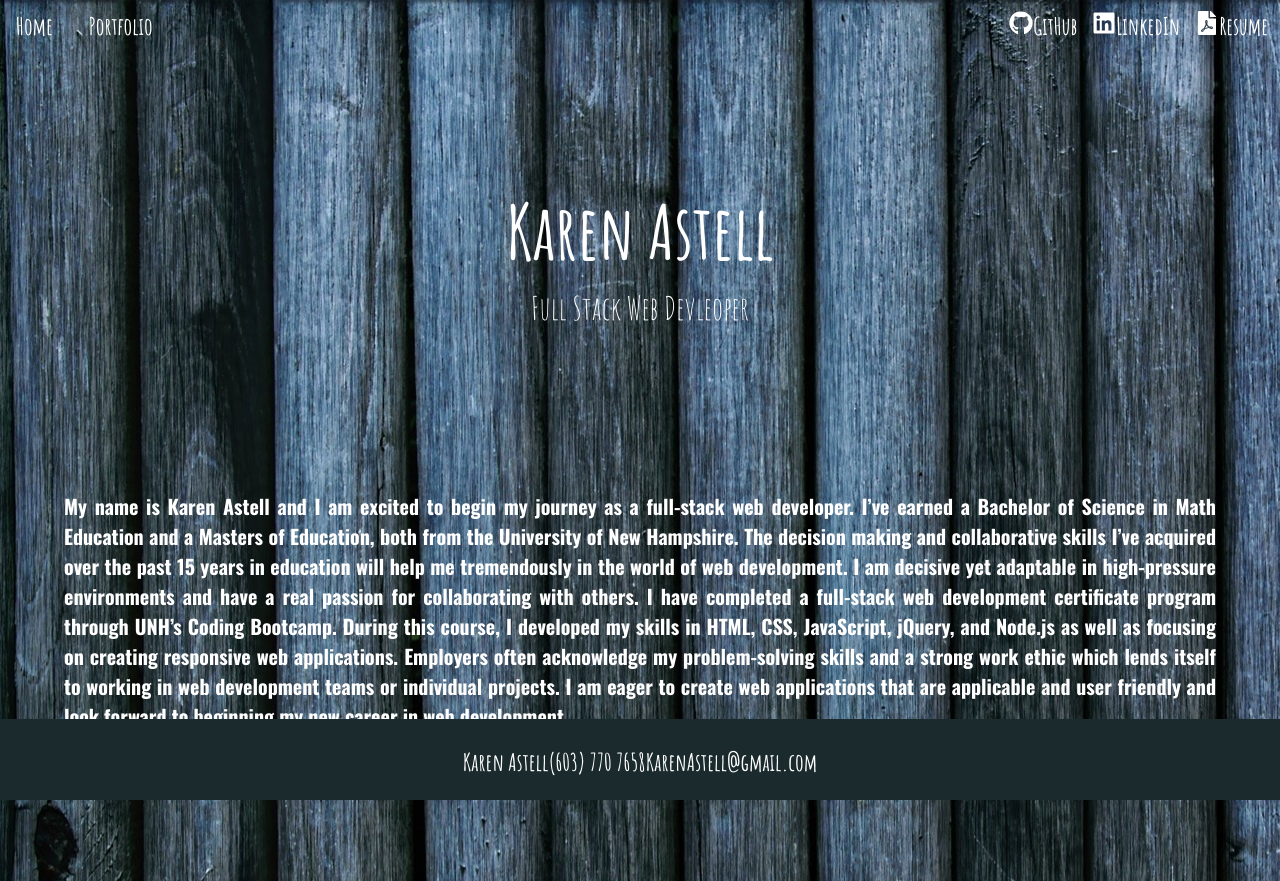
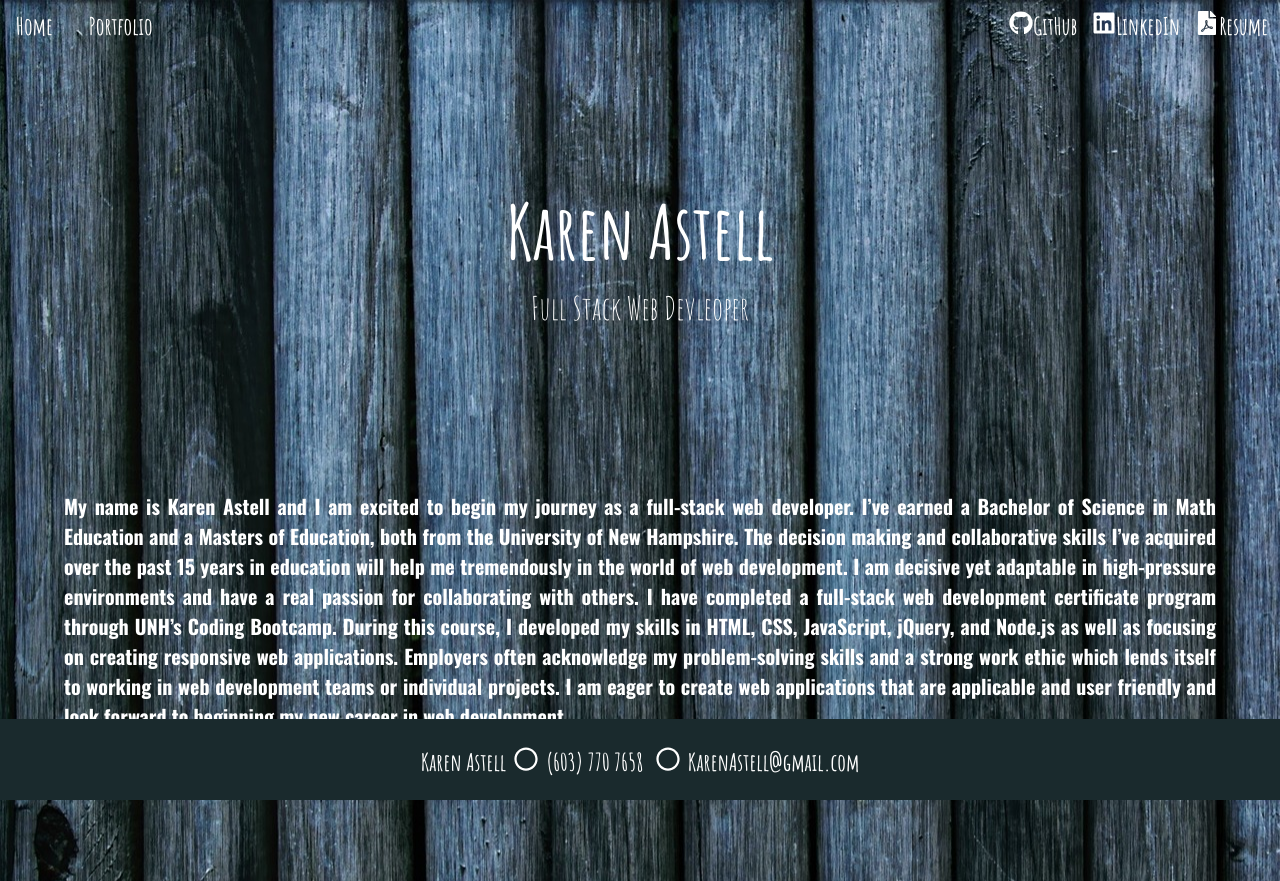
Before and after one commit to karenastell/react-portfolio, a React (Create React App) app: page / in a window 1280 px wide. Built offline with nearby package versions, Linux system fonts and the light colour scheme.

Commit message:
icons for footer

```diff
--- a/src/components/Footer.js
+++ b/src/components/Footer.js
@@ -1,16 +1,18 @@
 import React from 'react'
+import { FaRegCircle } from "react-icons/fa";  // Font Awesome
+
 
 export default function Footer() {
     return (
         <div className="foot foot-font" role="navigation" aria-label="main navigation">
         <div className="content has-text-centered">
           <p>
-            <strong className="white-font">Karen Astell</strong>
-            <i className="far fa-circle white-font"></i>
-            <span className="white-font bold">(603) 770 7658</span>
-            <i className="far fa-circle white-font"></i>
+            <strong className="has-text-white mr-2">Karen Astell</strong><FaRegCircle style={{color: 'white'}}/>
+            <i className="far fa-circle has-text-white"></i>
+            <span className="has-text-white bold mr-2 ml-2">(603) 770 7658 </span><FaRegCircle style={{color: 'white'}}/>
+            <i className="far fa-circle has-text-white"></i>
             <a href="mailto:karenastell@gmail.com" target="_blank"
-              ><span className="white-font bold">KarenAstell@gmail.com</span>
+              ><span className="has-text-white ml-2 bold">KarenAstell@gmail.com</span>
             </a>
           </p>
         </div>
```
